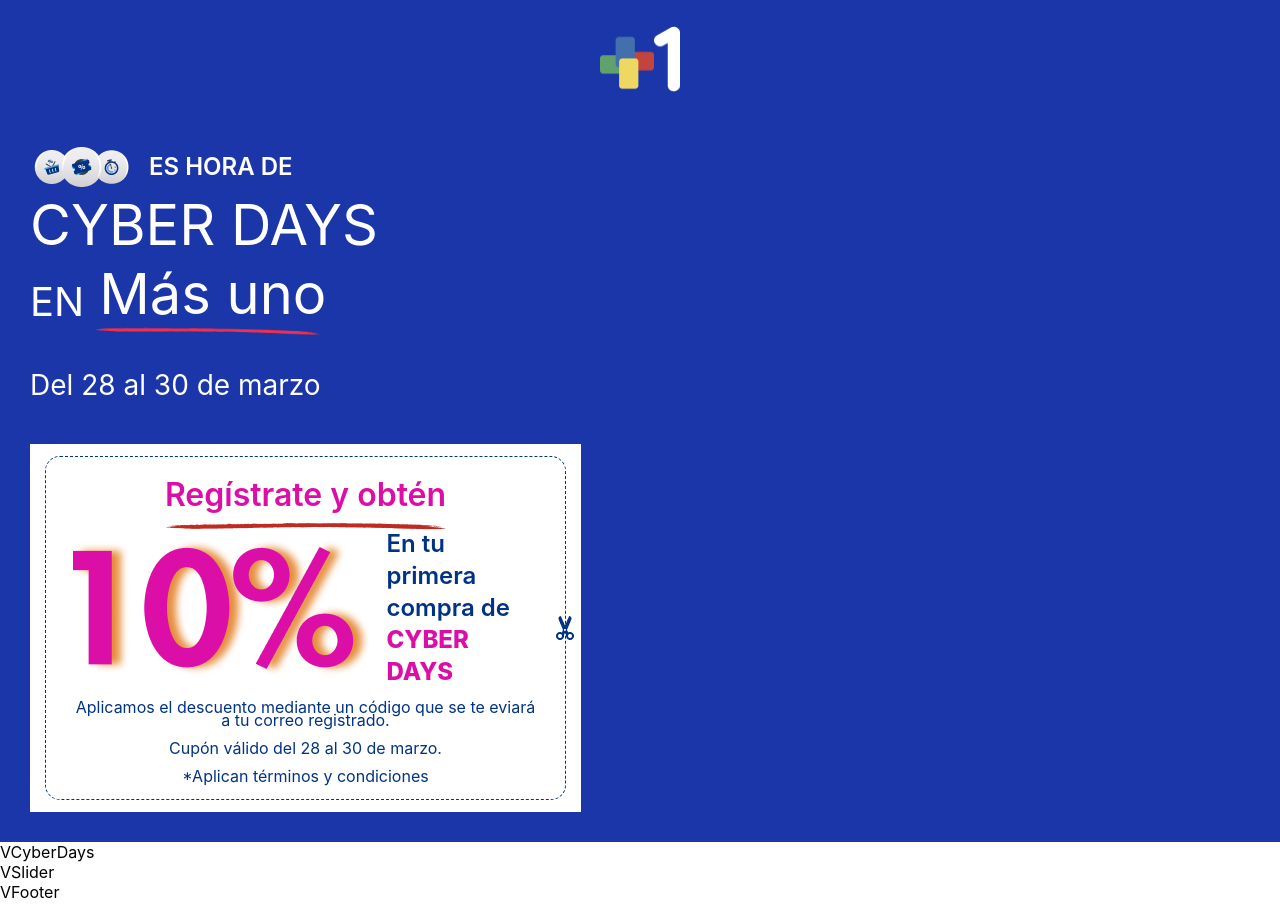
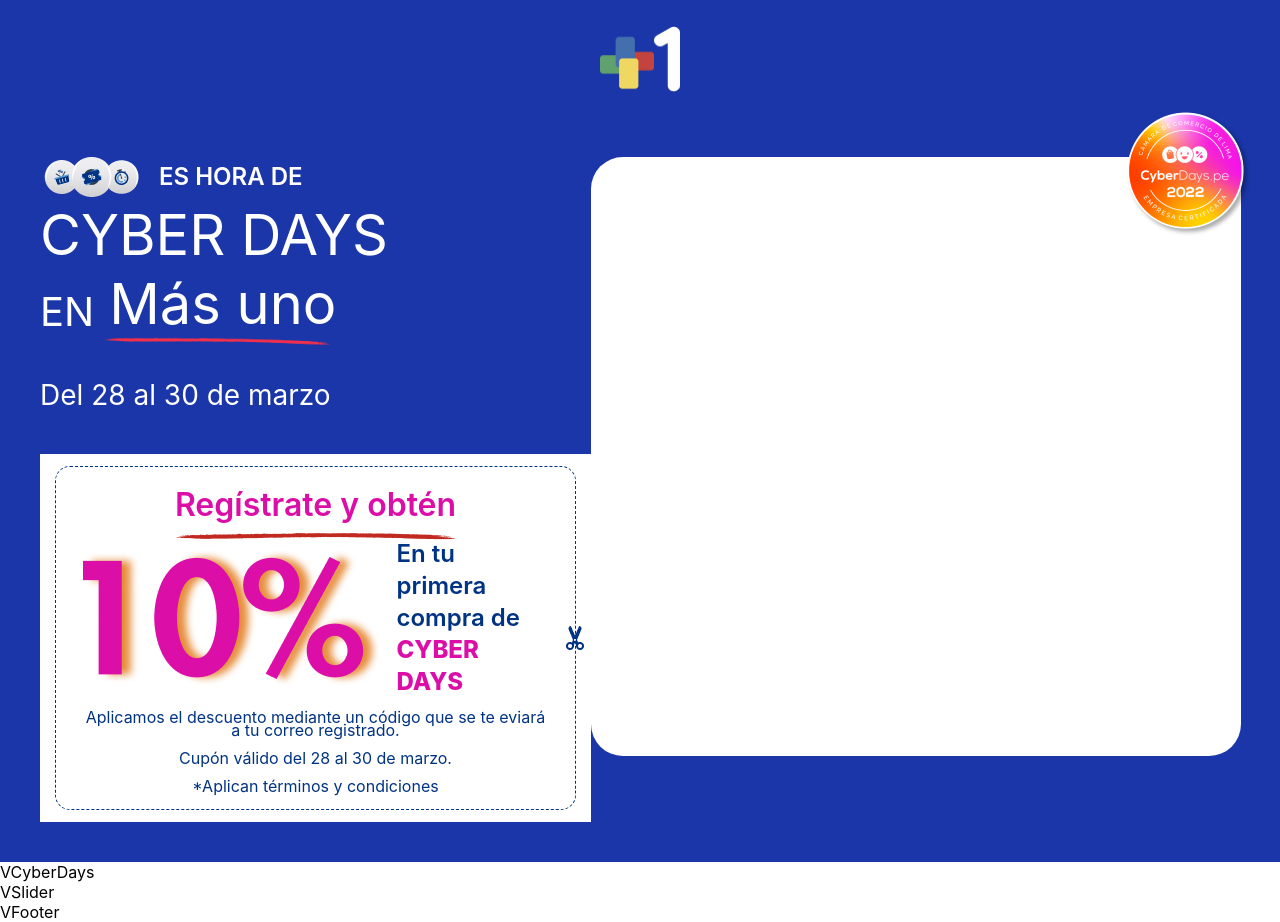
Before and after one commit to tatoo-carlos-23/mas-uno--react, a React (Create React App) app: page / in a window 1280 px wide. Built offline with nearby package versions, Linux system fonts and the light colour scheme.

Commit message:
se creo e inicio el componente de registro

```diff
--- a/src/modules/home/components/headers/FormRegister.tsx
+++ b/src/modules/home/components/headers/FormRegister.tsx
@@ -1,5 +1,12 @@
+import "./form-register.scss";
+import cyberDay from "@img/cyber-days-sello-empresa-certificada-2022.png";
+
 const FormRegister = () => {
-  return <form action=""></form>;
+  return (
+    <div className="form-register">
+      <img className="form-register__cyber-days-sello" src={cyberDay} alt="Cyber-Days-Sello-Empresa-Certificada-2022" />
+    </div>
+  );
 };
 
 export default FormRegister;
--- /dev/null
+++ b/src/modules/home/components/headers/form-register.scss
@@ -0,0 +1,15 @@
+.form-register {
+    background-color: #ffffff;
+    width: 650px;
+    min-width: 650px;
+    box-sizing: border-box;
+    border-radius: 32px;
+    height: 599px;
+    position: relative;
+
+    &__cyber-days-sello {
+        position: absolute;
+        top: -48px;
+        right: -12px;
+    }
+}
--- a/src/modules/home/views/header/header.scss
+++ b/src/modules/home/views/header/header.scss
@@ -15,13 +15,13 @@
     }
 
     &__container {
-        padding: 30px;
+        padding: 40px;
         box-sizing: border-box;
         min-height: 100px;
         width: 100%;
         display: flex;
         flex-direction: row;
-        align-items: center;
+        align-items: flex-start;
         justify-content: space-between;
     }
 }
```
